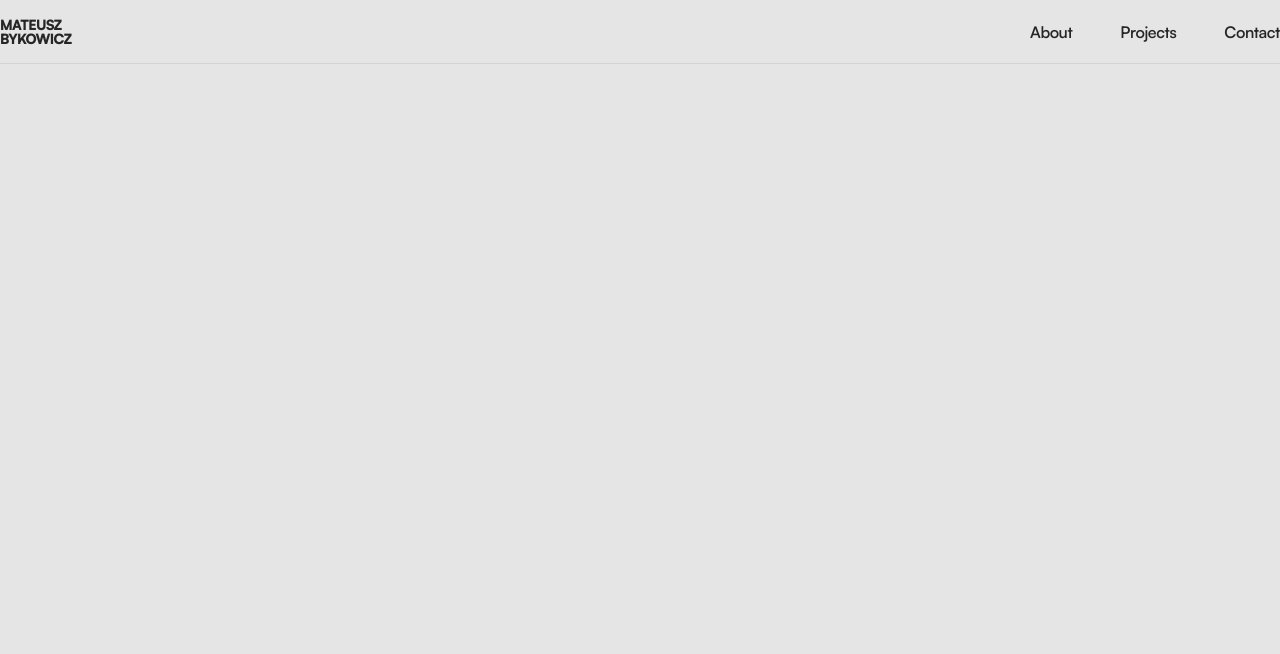
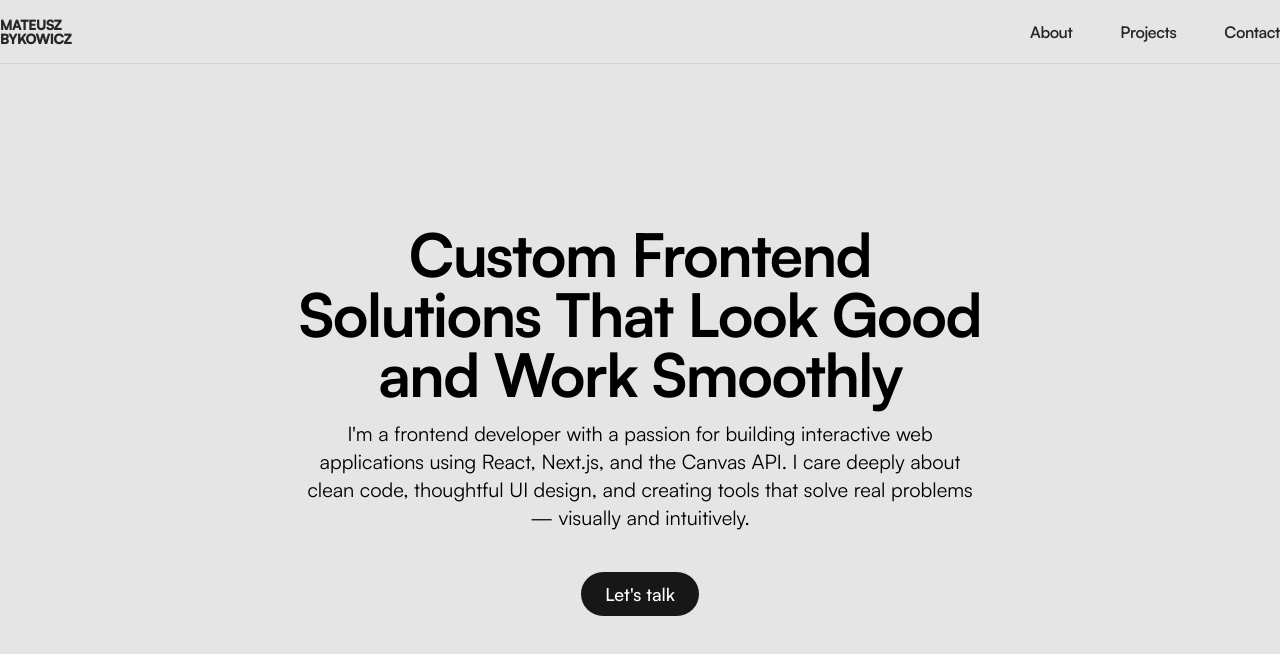
Before and after one commit to mbykowicz/mbykowicz-personal-website, a Next.js app: page / in a window 1280 px wide. Shown: the top 654 px of the page. Built offline with nearby package versions, Linux system fonts and the light colour scheme.

Commit message:
add hero section

```diff
--- /dev/null
+++ b/app/components/sections/hero.tsx
@@ -0,0 +1,27 @@
+import Link from 'next/link'
+import Container from '../container'
+
+export default function Hero({}: {}) {
+  return (
+    <Container className='my-40 flex flex-col gap-4 justify-center items-center'>
+      <h1 className='font-bold tracking-tight text-6xl max-w-3xl text-balance text-center'>
+        Custom Frontend Solutions That Look Good and Work Smoothly
+      </h1>
+      <p className='max-w-2xl text-xl text-center'>
+        I'm a frontend developer with a passion for building interactive web
+        applications using React, Next.js, and the Canvas API. I care deeply
+        about clean code, thoughtful UI design, and creating tools that solve
+        real problems — visually and intuitively.
+      </p>
+      <Link
+        href='mailto:hello@mbykowicz.com'
+        className='group relative mt-6 px-6 py-2 rounded-full text-lg font-medium bg-neutral-900 text-white hover:bg-neutral-800 transition'
+      >
+        Let's talk
+        <div className='translate-y-6 opacity-0 absolute -right-9 -top-2 transition-all duration-300 group-hover:scale-200 group-hover:rotate-20 group-hover:translate-y-0 group-hover:opacity-100 before:absolute before:inset-x-1 before:h-3 before:-bottom-1 before:rounded-full before:bg-neutral-500 before:-z-10 before:blur-sm'>
+          💬
+        </div>
+      </Link>
+    </Container>
+  )
+}
--- a/app/page.tsx
+++ b/app/page.tsx
@@ -1,9 +1,11 @@
+import Hero from './components/sections/hero'
 import Navigation from './components/sections/navigation'
 
 export default function Home() {
   return (
     <div className='min-h-screen bg-neutral-200'>
       <Navigation />
+      <Hero />
     </div>
   )
 }
```
